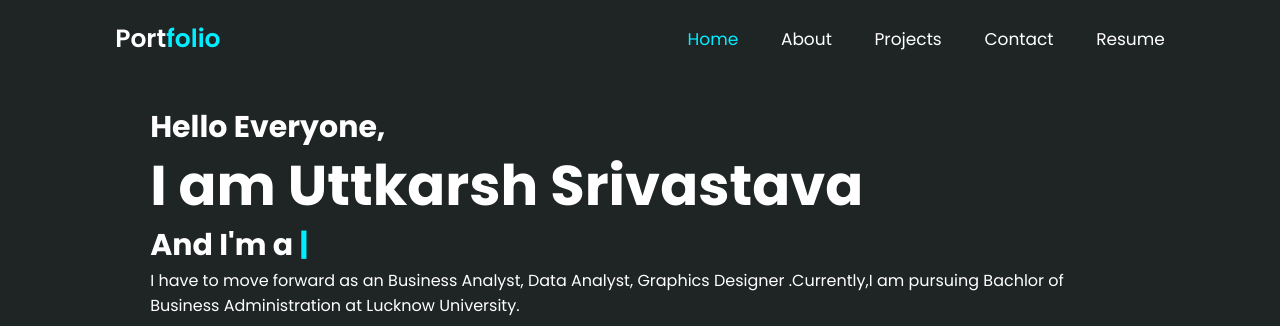
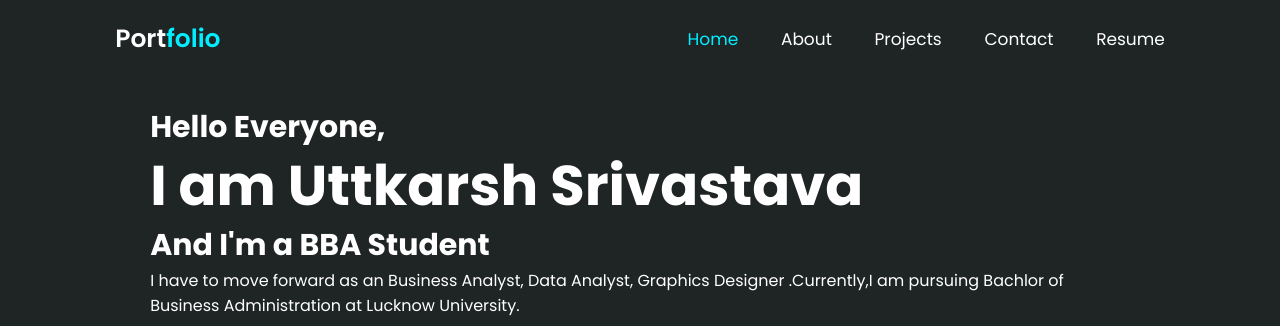
Before and after one commit to Uttkarsh632005/Portfolio-, a plain HTML site: page index.html in a window 1280 px wide. Shown: the top 326 px of the page. Drawn offline with nearby package versions, Linux system fonts and the light colour scheme.

Commit message:
Update index.html

```diff
--- a/index.html
+++ b/index.html
@@ -31,7 +31,7 @@
             <div class="content-items">
                 <h3>Hello Everyone,</h3>
                 <h1>I am Uttkarsh Srivastava</h1>
-                <h3>And I'm a <span class="multiple-text"></span></h3>
+                <h3>And I'm a BBA Student  <span class="#"></span></h3>
                 <p>I have to move forward as an Business Analyst, Data Analyst, Graphics Designer  .Currently,I am pursuing Bachlor of Business Administration at Lucknow University.</p>
                <div class="social-media">
                     <a href="https://www.facebook.com/utkarsh.srivastav.798278"><i class='bx bxl-facebook'></i></a>
```
